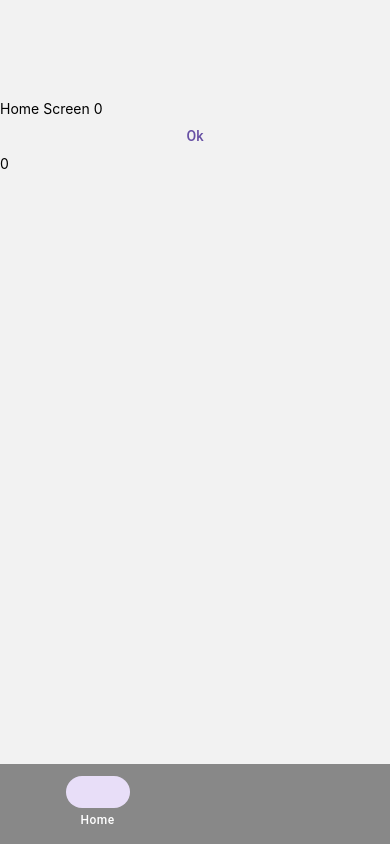
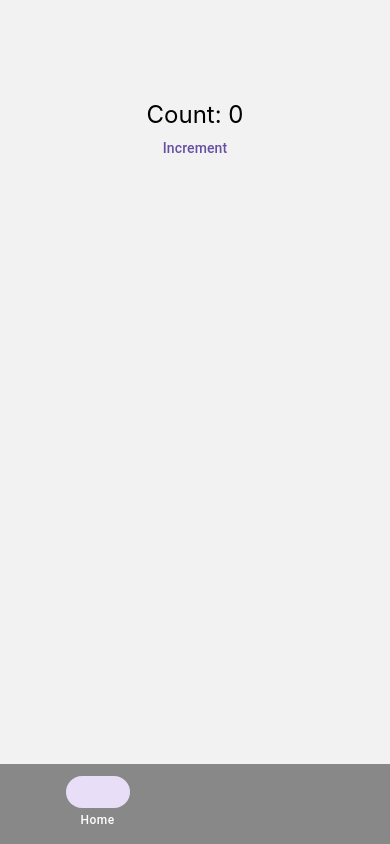
Before and after one commit to himanshukirpan/itext-ios, a React Native app: screen / in a window 390 px wide. Built offline with nearby package versions, Linux system fonts and the light colour scheme; some icons are missing.

Commit message:
state management added

```diff
--- a/src/stack/BottomBar.jsx
+++ b/src/stack/BottomBar.jsx
@@ -1,6 +1,6 @@
 
 import React from 'react';
-import { Text } from 'react-native';
+import {Text, View} from 'react-native';
 import { NavigationContainer } from '@react-navigation/native';
 import { createMaterialBottomTabNavigator } from '@react-navigation/material-bottom-tabs';
 import { MaterialDesignIcons } from '@react-native-vector-icons/material-design-icons';
@@ -8,19 +8,23 @@ import { useCounterStore } from '../store/counter';
 import { Button } from 'react-native-paper';
 const Tab = createMaterialBottomTabNavigator();
 
-const HomeScreen = () =>{
 
-const { count, increment } = useCounterStore();
 
-  return <>
-  <Text style={{
-    marginTop:100
-  }}>Home Screen {count}</Text>
-  <Button onPress={()=>{
-    increment()
-  }}>Ok</Button>
-  <Text>{count}</Text>
-  </>};
+const HomeScreen = () => {
+  const count = useCounterStore((state) => state.count);
+  const increment = useCounterStore((state) => state.increment);
+
+  return (
+    <View style={{ marginTop: 100, alignItems: 'center' }}>
+      <Text style={{ fontSize: 24 }}>Count: {count}</Text>
+      <Button title="Increment" onPress={increment} >
+          Increment
+      </Button>
+    </View>
+  );
+};
+
+
 const SettingsScreen = () => <Text>Settings Screen</Text>;
 
 export default function App() {
--- a/src/store/counter.js
+++ b/src/store/counter.js
@@ -1,7 +1,7 @@
 // store.js
+import { create } from 'zustand';
+import { persist, createJSONStorage } from 'zustand/middleware';
 import AsyncStorage from '@react-native-async-storage/async-storage';
-import { create } from 'zustand';
-import { persist } from 'zustand/middleware';
 
 export const useCounterStore = create(
   persist(
@@ -11,8 +11,8 @@ export const useCounterStore = create(
       reset: () => set({ count: 0 }),
     }),
     {
-      name: 'counter-storage', // unique name
-      getStorage: () => AsyncStorage, // use AsyncStorage in React Native
+      name: 'counter-storage',
+      storage: createJSONStorage(() => AsyncStorage),
     }
   )
 );
```
Also changed, not shown: 5 other files (tests, documents, lock files or other folders).
